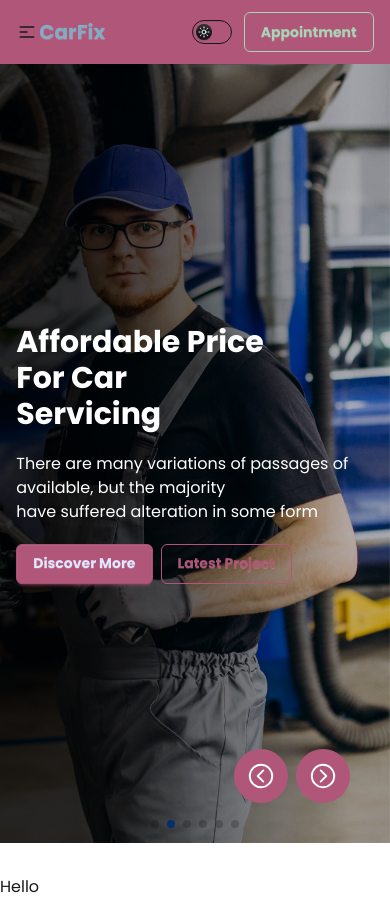
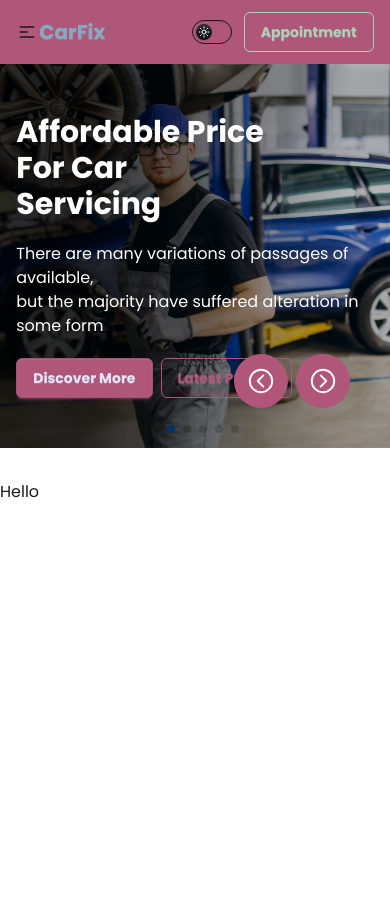
Before and after one commit to Parvez141300/car-fix-next-js-app, a Next.js app: page / in a window 390 px wide. After the commit the page ends 844 px from the top, so only its background shows below. Built offline with nearby package versions, Linux system fonts and the light colour scheme.

Commit message:
modified the banner component

```diff
--- a/src/app/page.js
+++ b/src/app/page.js
@@ -6,7 +6,11 @@ export default function Home() {
     <section className="space-y-8">
       {/* banner section */}
       <Banner></Banner>
-      <h1>Hello</h1>
+
+      {/* contents */}
+      <section>
+        <h1>Hello</h1>
+      </section>
     </section>
   );
 }
--- a/src/components/Banner/Banner.jsx
+++ b/src/components/Banner/Banner.jsx
@@ -75,7 +75,7 @@ const Banner = () => {
           nextEl: nextRef.current,
         }}
         modules={[Autoplay, Pagination, Navigation]}
-        className="mySwiper w-full min-h-[calc(100vh-65px)]"
+        className="mySwiper w-full"
         onInit={(swiper) => {
           swiperRef.current = swiper;
           setIsSwiperReady(true);
@@ -84,7 +84,7 @@ const Banner = () => {
         {banners.map((banner, index) => {
           return (
             <SwiperSlide key={index}>
-              <div className="w-full min-h-[calc(100vh-65px)]">
+              <div className="w-full min-h-96 lg:min-h-[calc(100vh-65px)]">
                 <Image
                   src={banner.src}
                   alt={banner.alt}
@@ -118,9 +118,9 @@ const Banner = () => {
             Affordable Price <br /> For Car <br /> Servicing
           </h2>
           <p>
-            There are many variations of passages of available, but the majority
+            There are many variations of passages of available,
             <br />
-            have suffered alteration in some form
+            but the majority have suffered alteration in some form
           </p>
           <div className="flex flex-row gap-2 items-center">
             <button className="btn btn-primary rounded-md">
```
